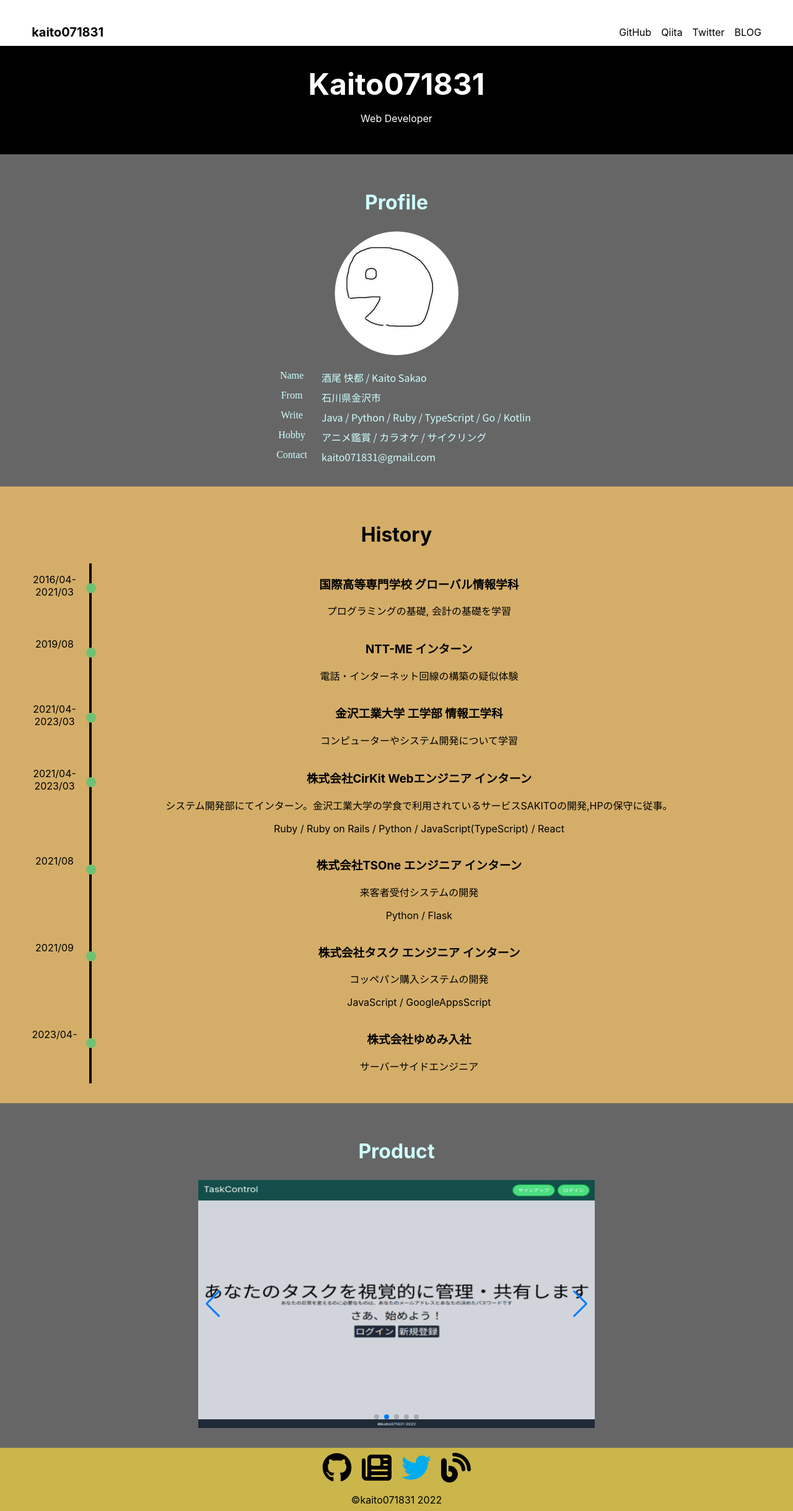
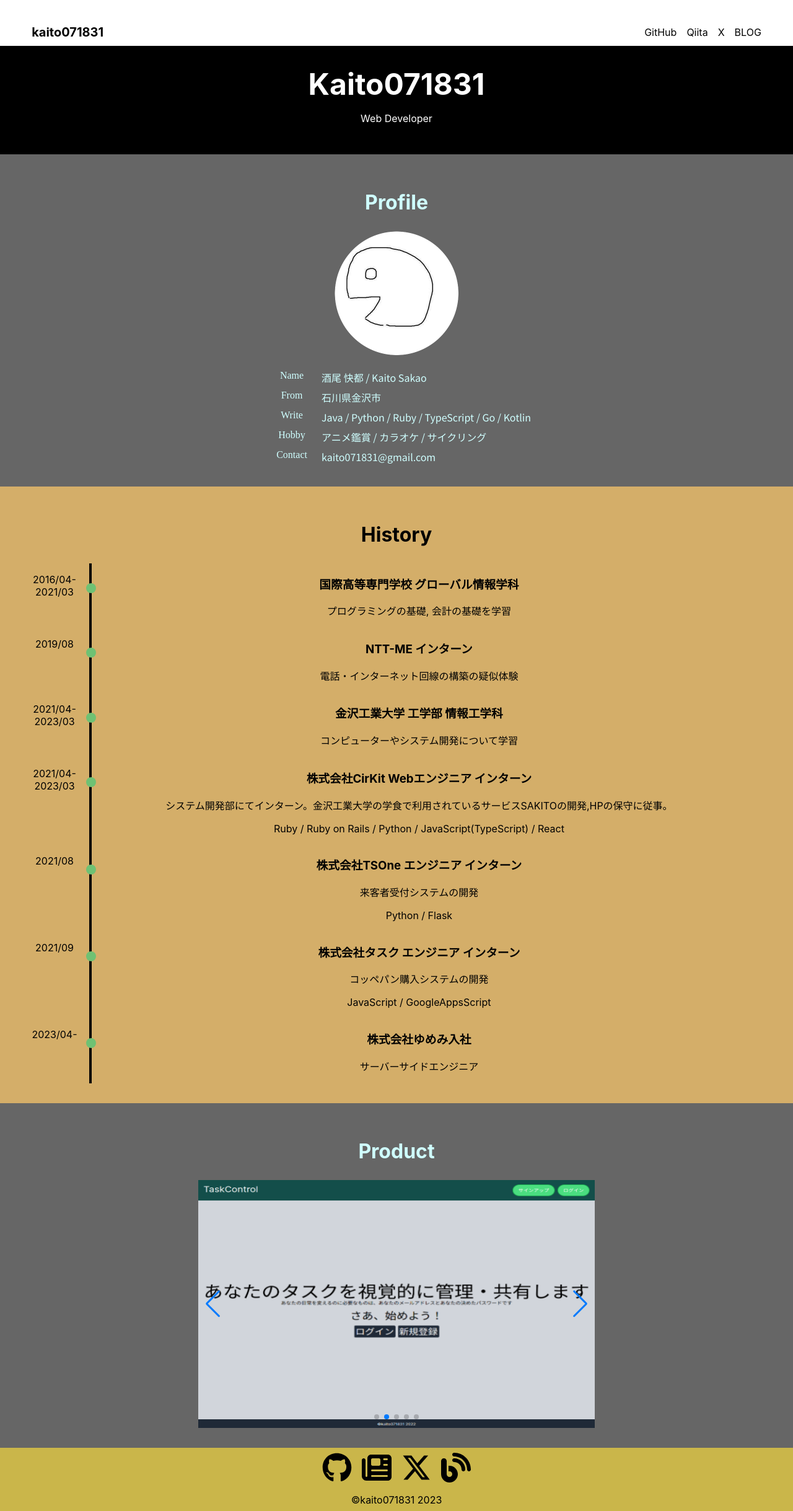
Before and after one commit to kaito071831/blog_app, a Next.js app: page / in a window 1280 px wide. Shown: the whole page at 62% size. Built offline with nearby package versions, Linux system fonts and the light colour scheme; a web font is replaced by a local one.

Commit message:
TwitterアイコンをXにした

```diff
--- a/src/components/footer.tsx
+++ b/src/components/footer.tsx
@@ -1,7 +1,7 @@
 import styled from "styled-components"
 import Link from "next/link";
 import { FontAwesomeIcon } from "@fortawesome/react-fontawesome";
-import { faTwitter, faGithub } from "@fortawesome/free-brands-svg-icons";
+import { faXTwitter, faGithub } from "@fortawesome/free-brands-svg-icons";
 import { faNewspaper, faBlog } from "@fortawesome/free-solid-svg-icons";
 import { IconProp } from "@fortawesome/fontawesome-svg-core";
 
@@ -14,7 +14,7 @@ const FooterStyle = styled.footer`
 
 const FooterLink = styled.div`
   display: flex;
-  align-items: strech;
+  align-items: stretch;
   justify-content: center;
   margin-bottom: 1rem;
 `
@@ -39,9 +39,8 @@ const FooterItems: FooterItem[] = [
   },
   {
     url: "https://twitter.com/kaito071831",
-    icon: faTwitter,
+    icon: faXTwitter,
     title: "Twitter",
-    color: "#00acee",
   },
 ]
 
@@ -70,7 +69,7 @@ export const Footer = () => {
             />
           </Link>
         </FooterLink>
-        <div>&copy;kaito071831 2022</div>
+        <div>&copy;kaito071831 2023</div>
       </FooterStyle>
     </>
   )
--- a/src/components/header.tsx
+++ b/src/components/header.tsx
@@ -56,7 +56,7 @@ const HeaderItems: HeaderItem[] = [
   },
   {
     url: "https://twitter.com/kaito071831",
-    title: "Twitter",
+    title: "X",
   },
 ]
 
--- a/src/pages/blog/[id].tsx
+++ b/src/pages/blog/[id].tsx
@@ -155,7 +155,7 @@ const BlogId: NextPage<Props> = ({ blog, bloglist }: Props) => {
                   <TwitterTimelineEmbed
                     sourceType="profile"
                     screenName="kaito071831"
-                    options={{height: 400}}
+                    options={{height: 400, width: 400}}
                   />
                 </div>
               </nav>
```
